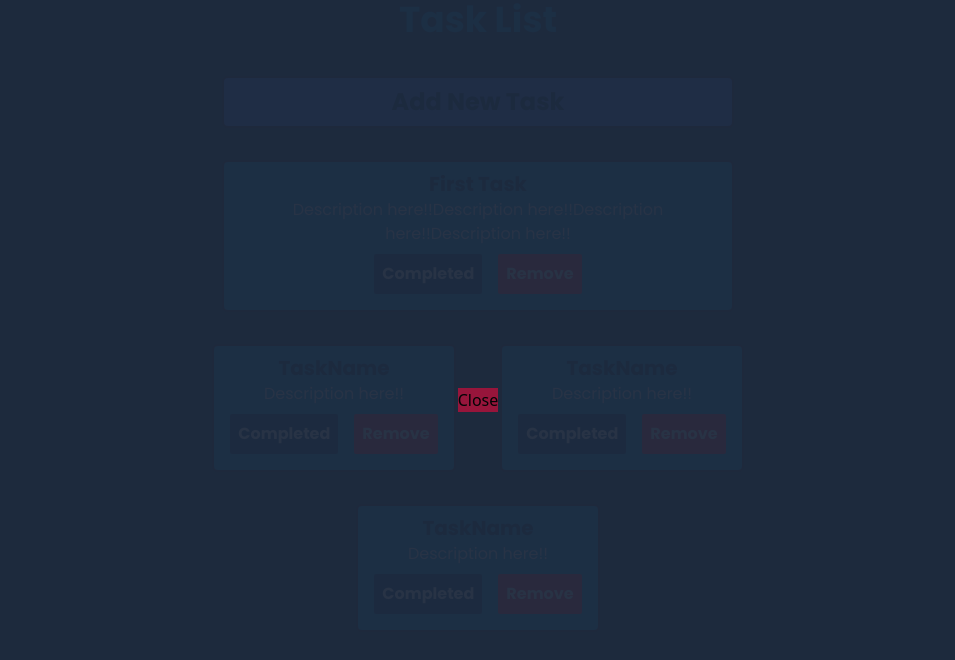
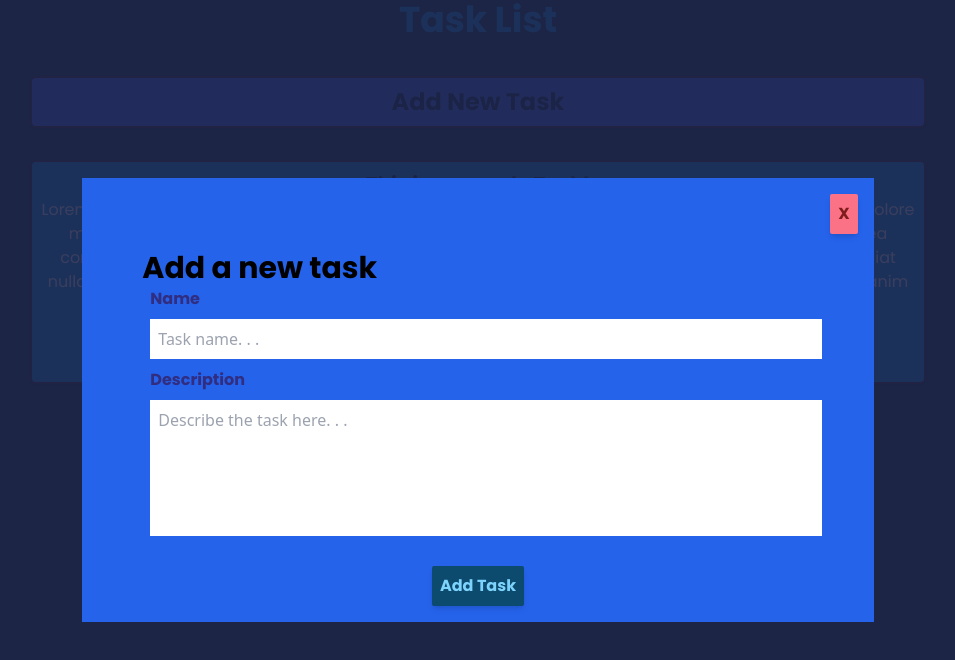
Before and after one commit to Shubamium/TaskList, a React (Vite) app: page / in a window 1280 px wide. Both pictures are taken after a click on the button "Add New Task". Shown: the top 660 px of the page, without its empty margins (162-1117 px from the left). Built offline with nearby package versions, Linux system fonts and the light colour scheme.

Commit message:
Add the new task functionality

```diff
--- a/src/App.jsx
+++ b/src/App.jsx
@@ -1,4 +1,5 @@
 import { useState } from 'react'
+import AddTaskForm from './components/AddTaskForm';
 import Modal from './components/Modal';
 import TaskList from './components/TaskList'
 
@@ -7,27 +8,8 @@ function App() {
   const initTask = [
     {
       id:0,
-      taskName:"First Task",
-      taskDes:"Description here!!Description here!!Description here!!Description here!!",
-      finished:false
-    },
-    {
-      id:1,
-      taskName:"TaskName",
-      taskDes:"Description here!!",
-      finished:false
-    },
-    {
-      id:2,
-      taskName:"TaskName",
-      taskDes:"Description here!!",
-      finished:false
-    },
-    {
-      id:3,
-      taskName:"TaskName",
-      taskDes:"Description here!!",
-      finished:false
+      taskName:"This is a sample Task!",
+      taskDes:"Lorem ipsum dolor sit amet, consectetur adipiscing elit, sed do eiusmod tempor incididunt ut labore et dolore magna aliqua. Ut enim ad minim veniam, quis nostrud exercitation ullamco laboris nisi ut aliquip ex ea commodo consequat. Duis aute irure dolor in reprehenderit in voluptate velit esse cillum dolore eu fugiat nulla pariatur. Excepteur sint occaecat cupidatat non proident, sunt in culpa qui officia deserunt mollit anim id est laborum"
     }
   ];
   let [taskList,setTaskList] = useState(initTask);
@@ -51,9 +33,26 @@ function App() {
     });
   }
 
+  const addTask = (name,des) =>{
+    setTaskList((tl)=>{
+      let updated = [...tl];
+      updated.push({
+        id: updated.length,
+        taskName:name,
+        taskDes:des
+      })
+      return updated;
+    });
+  }
+
   return (
     <>
-      <Modal isOpen={modalTask} onHide={()=>{setModalTask(false)}}></Modal>
+      <Modal isOpen={modalTask} onHide={()=>{setModalTask(false)}}>
+        <AddTaskForm submit={(name,des)=>{
+          addTask(name,des);
+          setModalTask(false);
+        }}/>
+      </Modal>
       <h2 className='font-poppins text-center text-4xl font-bold text-sky-500'>Task List</h2>
       <TaskList
       tasks={taskList}
--- /dev/null
+++ b/src/components/AddTaskForm.jsx
@@ -0,0 +1,21 @@
+const AddTaskForm = ({submit}) => {
+    return (
+        <form className="mx-5 px-10" onSubmit={(e)=>{
+            e.preventDefault();
+            // submit();
+            let formData = new FormData(e.target);
+            let name = formData.get('taskName');
+            let description = formData.get('taskDes');
+            submit(name,description);
+        }}>
+            <h2 className="font-poppins text-3xl font-bold ">Add a new task</h2>
+            <label htmlFor="name" className="p-2 font-poppins font-bold text-indigo-900">Name</label>
+            <input type="text" id="name" name="taskName" placeholder="Task name. . ."  className="p-2 m-2 w-full" required/>
+            <label htmlFor="descriptions" className="p-2 font-poppins font-bold text-indigo-900">Description</label>
+            <textarea name="taskDes" id="descriptions" placeholder="Describe the task here. . ." cols="20" rows="5" className="p-2 m-2 w-full resize-none" ></textarea>
+            <button type="submit" className="block mx-auto bg-sky-900 font-poppins rounded-sm font-bold p-2 m-4 shadow-md mx-auto relative text-sky-300 hover:scale-105 active:scale-95">Add Task</button>
+        </form>
+     );
+}
+
+export default AddTaskForm;
--- a/src/components/Modal.jsx
+++ b/src/components/Modal.jsx
@@ -1,13 +1,18 @@
 
 const Modal = ({isOpen,onHide,children}) => {
-
+    const closeButton = ()=>{
+        return  <button onClick={onHide} className="block bg-rose-400 font-poppins rounded-sm font-bold p-2 m-4 shadow-md relative text-red-900"> X </button>;
+    }
     return (
       <>
         {isOpen && (
-          <div className="bg-slate-800 absolute w-full h-full z-50 flex justify-center items-center opacity-0 modal">
-              <div className="panel  bg-blue-600 ">
+          <div className="bg-slate-800 fixed w-full h-full z-50 flex justify-center items-center  modal">
+              <div className="panel bg-blue-600 ">
+                    <div className="action w-100 flex justify-end">
+                        {closeButton()}
+                    </div>
                   {children}
-                  <button onClick={onHide} className="bg-rose-800">Close</button>
+
               </div>
           </div>
         )}
--- a/src/components/Task.jsx
+++ b/src/components/Task.jsx
@@ -18,7 +18,7 @@ const Task = ({task,completed, remove}) => {
         });
     };
     return (
-        <div className={`${!task.finished ?  'bg-sky-500' : 'bg-emerald-500'} task p-2 text-sky-100 text-center my-4 max-w-lg mx-auto shadow-sm rounded-md hover:shadow-lg border-2 border-slate-700 inset-5 hover:translate-x-3 transition-all hover:outline`} >
+        <div className={`${!task.finished ?  'bg-sky-500' : 'bg-emerald-500'} task p-2 text-sky-100 text-center my-4 mx-auto shadow-sm rounded-md hover:shadow-lg border-2 border-slate-700 inset-5 hover:translate-x-3 transition-all hover:outline`} >
             <h2 className="font-poppins text-xl font-bold text-sky-900 my-0">{task.taskName}</h2>
             <p className="font-poppins">{task.taskDes}</p>
 
--- a/src/components/TaskAdd.jsx
+++ b/src/components/TaskAdd.jsx
@@ -1,6 +1,6 @@
 const TaskAdd = ({click}) => {
     return (
-        <button onClick={click} className="w-full p-2 bg-blue-500 text-sky-100 cursor-pointer text-center my-4 max-w-lg mx-auto shadow-sm rounded-md hover:shadow-lg border-2 border-slate-700 inset-5 hover:scale-105 transition-all hover:outline active:scale-95" >
+        <button onClick={click} className="w-full p-2 bg-blue-500 text-sky-100 cursor-pointer text-center my-4 mx-auto shadow-sm rounded-md hover:shadow-lg border-2 border-slate-700 inset-5 hover:scale-105 transition-all hover:outline active:scale-95" >
             <h2 className="text-sky-900 text-2xl font-poppins font-bold">Add New Task</h2>
         </button>
     );
--- a/src/components/TaskList.jsx
+++ b/src/components/TaskList.jsx
@@ -2,7 +2,7 @@ import Task from "./Task";
 import TaskAdd from "./TaskAdd";
 const TaskList = ({tasks, setFinish, taskModal, remove}) => {
     return (
-        <div className="task-list flex flex-auto flex-wrap m-5 lg:max-w-xl lg:mx-auto">
+        <div className="task-list flex flex-auto flex-wrap m-5 lg:max-w-4xl lg:mx-auto">
             <TaskAdd click={()=>{
                 taskModal(true);
             }}/>
--- a/src/index.css
+++ b/src/index.css
@@ -13,8 +13,9 @@
     animation: fade-in 450ms ease-in forwards ;
 }
 .modal .panel{
+    opacity: 0;
     transform:  translateY(-50vh);
-    animation: fly-in 450ms cubic-bezier(.45,1.6,.62,.57) forwards;
+    animation: fly-in 450ms cubic-bezier(.45,1.6,.62,.57) forwards, fade-in-op 450ms ease-in forwards ;
     animation-delay: 250ms;
 }
 
@@ -29,9 +30,17 @@
 }
 @keyframes fade-in {
     from{
+        background-color: rgba(0,0,255,0);
+    }
+    to{
+        background-color: rgba(30, 30, 65, 0.85);
+    }
+}
+@keyframes fade-in-op {
+    from{
         opacity: 0;
     }
     to{
-        opacity: .95;
+        opacity: 1;
     }
 }
```
